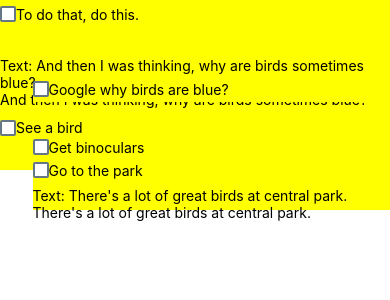
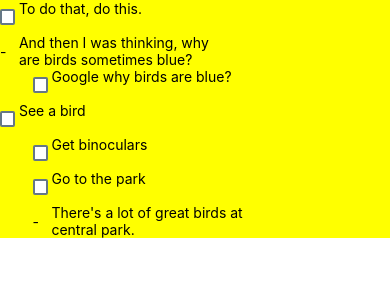
Before and after one commit to LutzerD/TOrnaDO, a React Native app: screen / in a window 390 px wide. Shown: the top 300 px of the page. Built offline with nearby package versions, Linux system fonts and the light colour scheme.

Commit message:
New child placement in notes, removed input styling, formatted view to fit items

```diff
--- a/list-items.js
+++ b/list-items.js
@@ -5,6 +5,7 @@ import { Text, View, CheckBox, TextInput } from "react-native";
 Handles:
   props.item.type = "list" || "note"
 */
+const tabSize = 15;
 
 let maxNoteLength = 20;
 export const ListItem = (props) => {
@@ -63,15 +64,17 @@ export const Checkbox = (props) => {
   );
 
   return (
-    <View style={{ flex: 1, flexDirection: "row", alignItems: "center" }}>
+    <View style={{ flexDirection: "row", alignItems: "center" }}>
       <CheckBox
         disabled={false}
+        style={{ width: tabSize }}
         value={toggleCheckBox}
         onValueChange={(newValue) => {
           setToggleCheckBox(newValue);
           if (props.callback) props.callback();
         }}
       />
+      <Text>&nbsp;</Text>
       {props.edit ? (
         <TodoText item={props.item} callback={props.callback} />
       ) : (
@@ -80,22 +83,46 @@ export const Checkbox = (props) => {
     </View>
   );
 };
+
 const TodoText = (props) => {
   console.log(props.item);
+  // return (
+  //   <View style={{ flexDirection: "column" }}>
+  //     <TextInput
+  //       onSelectionChange={(selection) => {
+  //         selection.persist();
+  //         console.log("selection");
+  //       }}
+  //       style={{ maxHeight: 40 }}
+  //       multiline={true}
+  //       numberOfLines={30}
+  //       onChange={(event) => {
+  //         event.persist();
+  //         console.log(event.nativeEvent);
+  //       }}
+  //     />
+  //   </View>
+  // );
   return (
     <TextInput
       autoFocus={autoFocusNext(props.item.id)}
       defaultValue={props.item.text}
+      multiline={true}
+      editable
       onChange={(text) => {
         props.item.text = text;
       }}
+      style={{ outline: "none" }}
       onSubmitEditing={(text) => {
         props.item.text = text;
         autoFocus = true;
-        console.log("item.type:", props.item);
-        const [newTodoIndex, newTodo] = props.item.createChild({
-          type: props.item.type,
-        });
+        const [newTodoIndex, newTodo] = props.item.parent.createChild(
+          {
+            type: props.item.type,
+          },
+          false,
+          { after: props.item.id }
+        );
 
         autoFocus = newTodo.id;
         if (props.callback) props.callback();
@@ -103,14 +130,16 @@ const TodoText = (props) => {
     />
   );
 };
+
 export const Note = (props) => {
   const [text, setText] = useState(
     props.item ? props.item.text : props.text || ""
   );
 
   return (
-    <View style={{ flex: 1 }}>
-      <Text>Text: {props.item.text}</Text>
+    <View style={{ flexDirection: "row", alignItems: "center" }}>
+      <Text style={{ width: tabSize }}>-</Text>
+      <Text>&nbsp;</Text>
       {props.edit ? (
         <TodoText item={props.item} callback={props.callback} />
       ) : (
--- a/noteView.js
+++ b/noteView.js
@@ -23,7 +23,7 @@ export const NoteView = (props) => {
   let root = props.root;
 
   return (
-    <View style={{ flex: 1 }}>
+    <View>
       <NoteTier root={root} />
     </View>
   );
@@ -33,29 +33,21 @@ const NoteTier = (props) => {
   let root = props.root;
   const [children, setChildren] = useState(root.children);
   const callback = () => {
-    root.children.forEach((child) => (child.text = "hi"));
     setChildren(
       root.children.map((child) => {
-        child.text = "hi";
         return child;
       })
     );
   };
 
   let content = children.map((todo, index) => {
-    console.log("mapping " + todo.text);
     return (
       <View
         style={{
-          flex: 1,
           flexDirection: "column",
         }}
         key={todo.id}
       >
-        {/* <Text>
-          All kids:{JSON.stringify(extractKids({ children: children }))}
-        </Text> */}
-
         <ListItem
           edit={true}
           callback={callback}
--- a/package.json
+++ b/package.json
@@ -9,7 +9,7 @@
   },
   "dependencies": {
     "@react-native-community/checkbox": "^0.5.7",
-    "expo": "^40.0.0",
+    "expo": "^40.0.1",
     "expo-status-bar": "~1.0.3",
     "react": "16.13.1",
     "react-dom": "16.13.1",
--- a/todo.js
+++ b/todo.js
@@ -39,9 +39,24 @@ export const makeTodo = (config) => {
     return false;
   };
 
-  item.createChild = function (config, callback) {
-    let nextIndex =
-      this.children.push(makeTodo({ ...config, parent: this })) - 1;
+  item.createChild = function (config, callback, placement) {
+    let nextChild = makeTodo({ ...config, parent: this });
+    let nextIndex = 0;
+
+    if (placement && (placement.after || placement.before)) {
+      const offset = placement.after ? 1 : 0;
+      const targetId = placement.after || placement.before;
+
+      for (var i = 0; i < this.children.length; i++) {
+        if (this.children[i].id == targetId) {
+          this.children.splice(i + offset, 0, nextChild);
+          nextIndex = i + offset;
+          break;
+        }
+      }
+    } else {
+      nextIndex = this.children.push(nextChild) - 1;
+    }
 
     if (callback) callback();
     return [nextIndex, this.children[nextIndex]];
```
Also changed, not shown: 1 other file (tests, documents, lock files or other folders).
